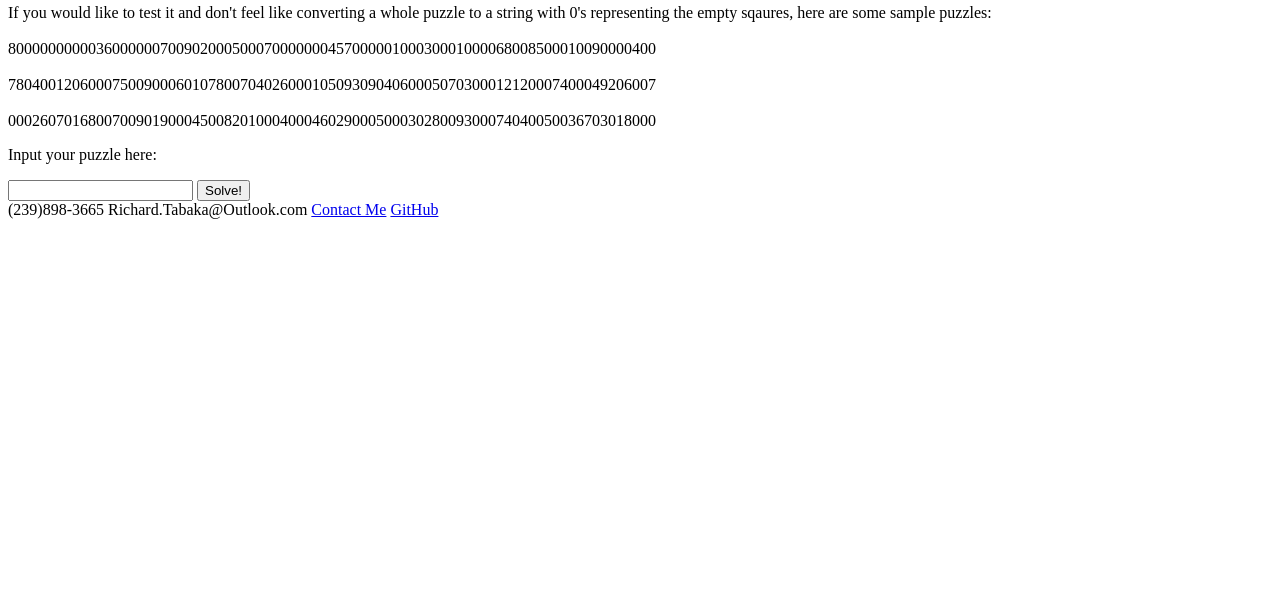
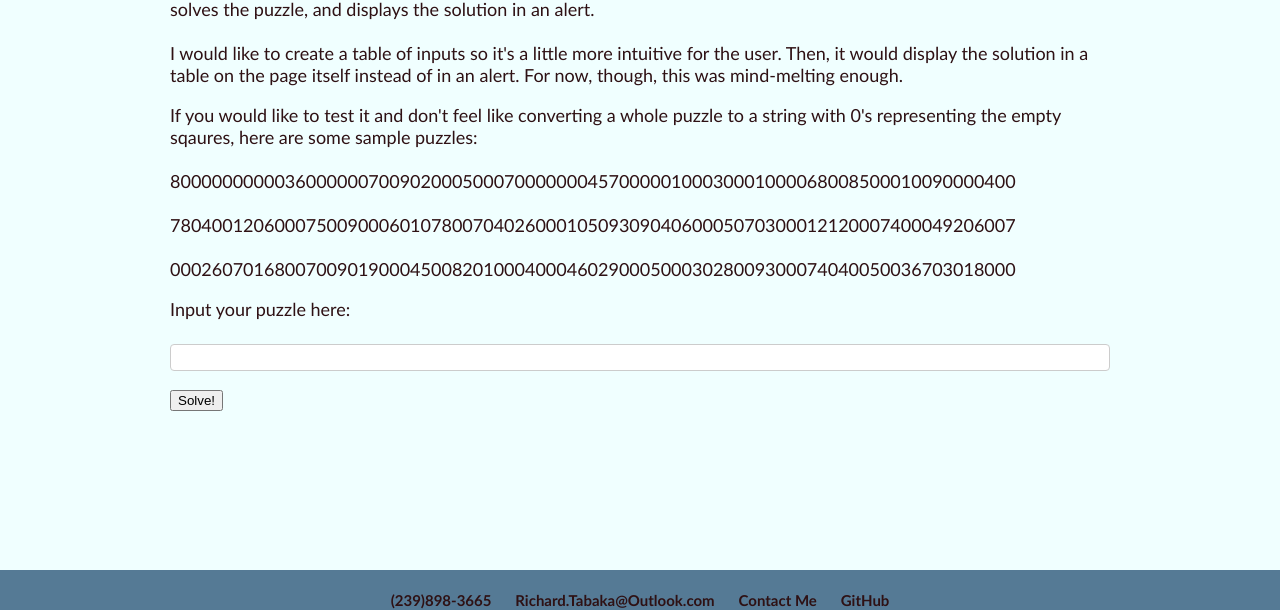
Before and after one commit to RichardTabaka/ResumeSite, a plain HTML site: page Sudoku.htm in a window 1280 px wide. Shown: the part 190-800 px from the top of the page. Drawn offline with Linux system fonts and the light colour scheme; the site is published under a folder, as on GitHub Pages, so addresses that start at the root find nothing.

Commit message:
Update Sudoku.htm

```diff
--- a/Sudoku.htm
+++ b/Sudoku.htm
@@ -4,7 +4,7 @@
     <meta charset="utf-8" />
     <title>Richard Tabaka</title>
     <script src="JavaScript.js" type="text/javascript"></script>
-    <link href="/styles/MainStyle.css" rel="stylesheet" type="text/css" />
+    <link href="styles/MainStyle.css" rel="stylesheet" type="text/css" />
 </head>
 <body>
     <nav>
```
